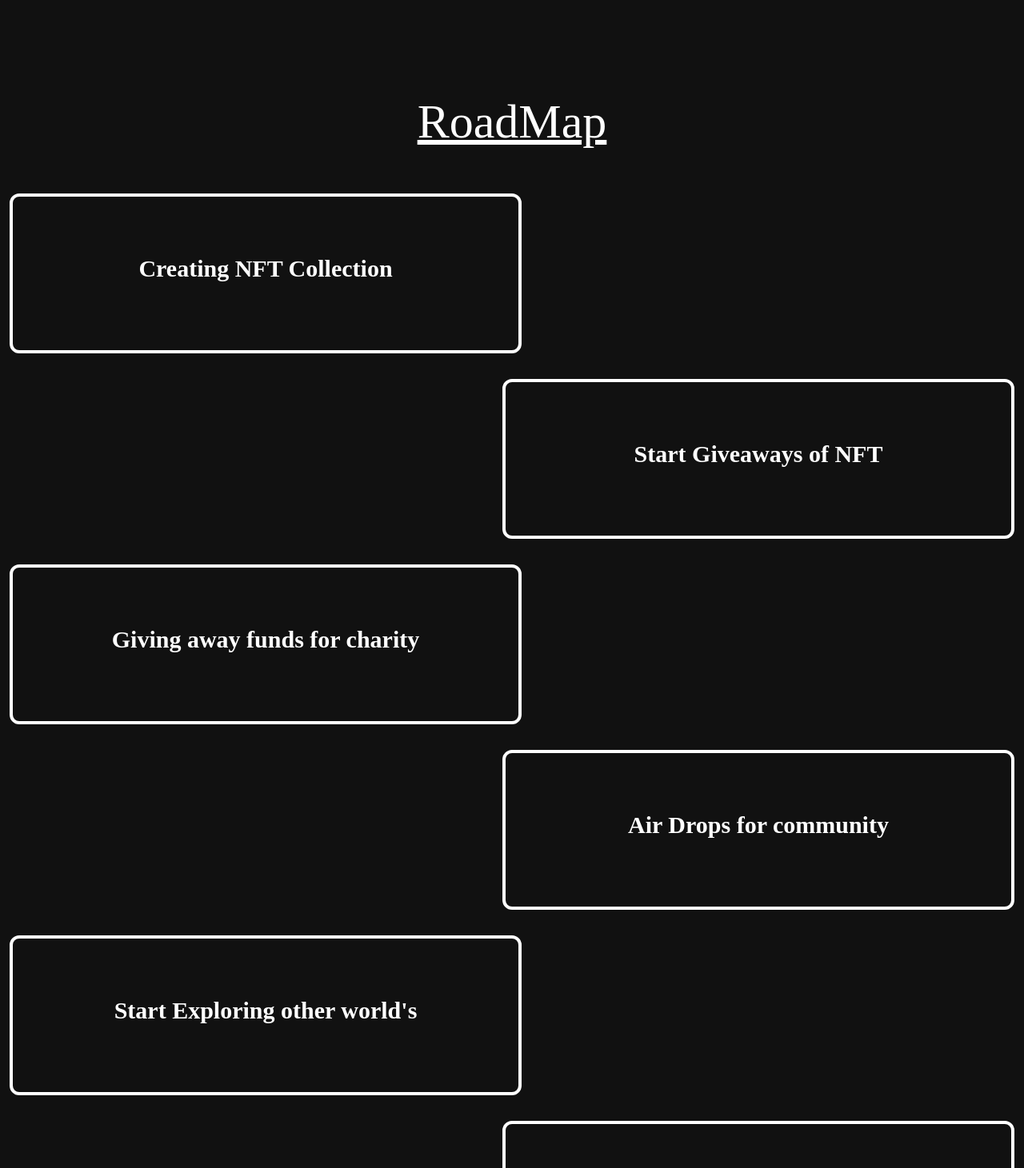
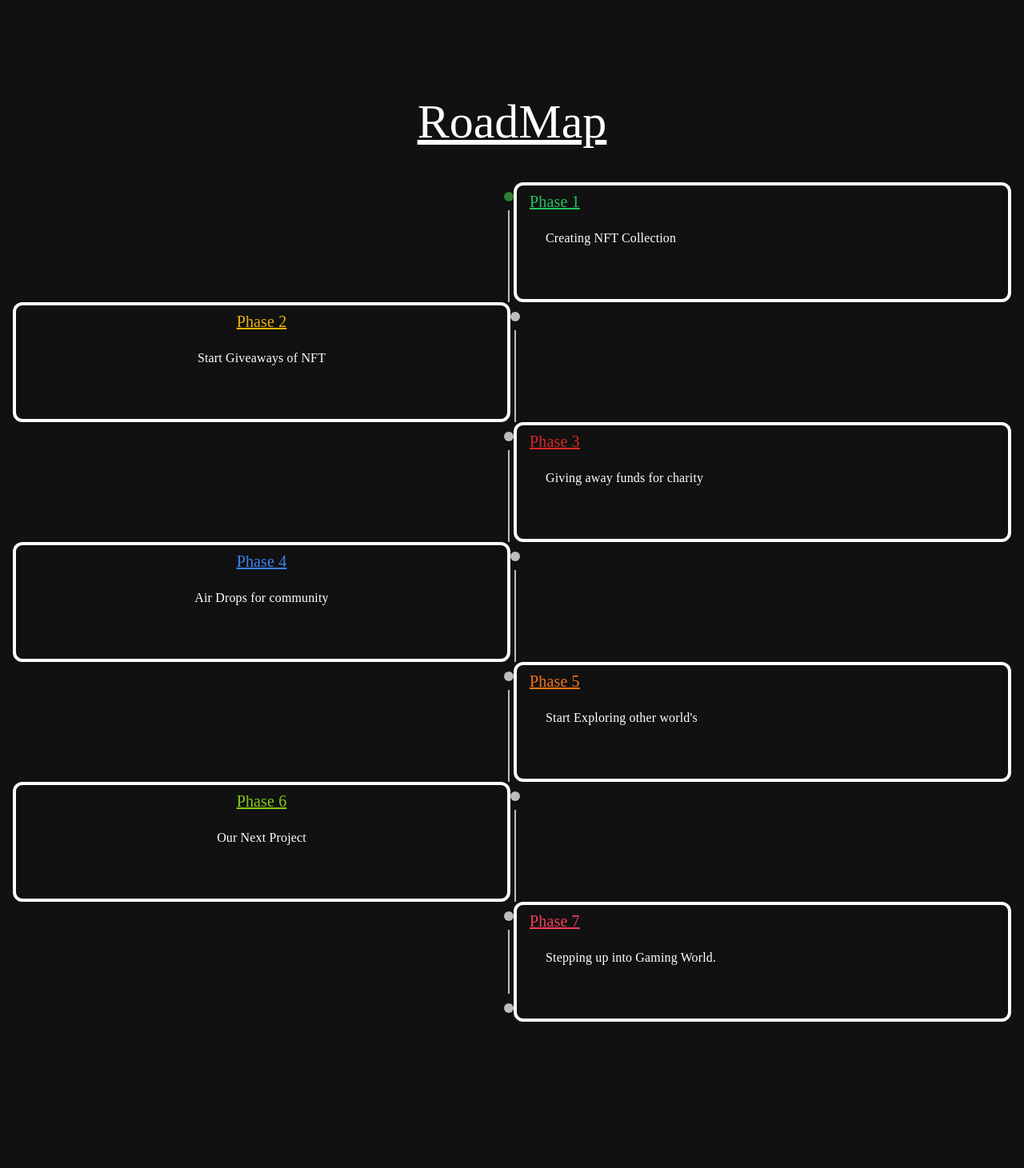
Before and after one commit to yash-0025/alien-front, a Next.js app: page / in a window 1280 px wide. Shown: the part 1340-2801 px from the top of the page at 80% size. Built offline with nearby package versions, Linux system fonts and the light colour scheme.

Commit message:
Roadmap Updated

```diff
--- a/components/Collection.jsx
+++ b/components/Collection.jsx
@@ -13,9 +13,9 @@ const Collection = () => {
         Collection
       </h1>
       <div className="flex flex-wrap justify-center md:mt-24 mt-8 md:justify-evenly">
-        <CollectionCard img="8001.png" />
-        <CollectionCard img="8008.png"/>
-        <CollectionCard img="8025.png"/>
+        <CollectionCard img="/8001.png" />
+        <CollectionCard img="/8008.png"/>
+        <CollectionCard img="/8025.png"/>
       </div>
       <div className="space-y-5 mt-5 flex flex-col items-center ">
         <p className="text-white text-3xl text-center mt-5">
--- a/components/RoadMap.jsx
+++ b/components/RoadMap.jsx
@@ -1,12 +1,20 @@
-import RoadmapCard from "./RoadmapCard"
+// import RoadmapCard from "./RoadmapCard"
+
+import RoadmapCard from "./roadmapCard"
+
+
 
 const Roadmap = () => {
   return (
-    <div id="roadmap" className="mt-16 md:space-y-3">
+    <div id="roadmap" className="mt-16 ">
       <h1 className="text-white text-center text-4xl md:text-6xl underline mb-10">
         RoadMap
       </h1>
-      <div className="flex justify-start">
+
+      <RoadmapCard />
+
+
+      {/* <div className="flex justify-start">
         <RoadmapCard content="Creating NFT Collection" />
       </div>
       <div className="flex justify-end">
@@ -26,7 +34,7 @@ const Roadmap = () => {
       </div>
       <div className="flex justify-start">
         <RoadmapCard content="Stepping up into Gaming World." />
-      </div>
+      </div> */}
     </div>
   )
 }
--- a/components/RoadmapCard.jsx
+++ b/components/RoadmapCard.jsx
@@ -1,10 +1,100 @@
+import {
+  Timeline,
+  TimelineItem,
+  TimelineConnector,
+  TimelineDot,
+  TimelineContent,
+  TimelineSeparator
+} from '@mui/lab'
 
+const RoadmapCard = () => {
+  return (
+    <Timeline position="alternate">
 
-const RoadmapCard = (props) => {
-  return (
-      <div className=" w-10/12 md:w-1/2 h-[150px] md:h-[200px] border-4 text-white text-center font-bold text-3xl p-2 border-white mt-5  rounded-xl mx-auto md:mx-3">
-          <p className="py-7 md:py-16 "> {props.content} </p>
-      </div>
+      <TimelineItem >
+        <TimelineSeparator>
+          <TimelineDot color='success' />
+          <TimelineConnector/>
+        </TimelineSeparator>
+        <TimelineContent
+          className="  md:h-[150px]  border-4 text-white text-center font-bold md:text-3xl border-white mt-5  rounded-xl  ">
+          <p className="md:text-xl text-green-500 underline">Phase 1</p>
+          <p className="p-5">Creating NFT Collection</p>
+        </TimelineContent>
+      </TimelineItem>
+
+      <TimelineItem >
+        <TimelineSeparator>
+          <TimelineDot   />
+          <TimelineConnector />
+        </TimelineSeparator>
+        <TimelineContent className="  md:h-[150px]  border-4 text-white text-center font-bold md:text-3xl  border-white mt-5  rounded-xl  ">
+          <p className="md:text-xl text-yellow-500 underline text-center">Phase 2</p>
+          <p className="p-5 text-center">Start Giveaways of NFT</p>
+        </TimelineContent>
+      </TimelineItem>
+
+      <TimelineItem >
+        <TimelineSeparator>
+          <TimelineDot  />
+          <TimelineConnector/>
+        </TimelineSeparator>
+        <TimelineContent
+          className="  md:h-[150px]  border-4 text-white text-center font-bold md:text-3xl border-white mt-5  rounded-xl  ">
+          <p className="md:text-xl text-red-600 underline">Phase 3</p>
+          <p className="p-5">Giving away funds for charity</p>
+        </TimelineContent>
+      </TimelineItem>
+
+      <TimelineItem >
+        <TimelineSeparator>
+          <TimelineDot  />
+          <TimelineConnector/>
+        </TimelineSeparator>
+        <TimelineContent
+          className="  md:h-[150px]  border-4 text-white text-center font-bold md:text-3xl border-white mt-5  rounded-xl  ">
+          <p className="md:text-xl text-blue-500 underline text-center">Phase 4</p>
+          <p className="p-5 text-center">Air Drops for community</p>
+        </TimelineContent>
+      </TimelineItem>
+
+      <TimelineItem >
+        <TimelineSeparator>
+          <TimelineDot   />
+          <TimelineConnector/>
+        </TimelineSeparator>
+        <TimelineContent
+          className="  md:h-[150px]  border-4 text-white text-center font-bold md:text-3xl border-white mt-5  rounded-xl  ">
+          <p className="md:text-xl text-orange-500 underline">Phase 5</p>
+          <p className="p-5">Start Exploring other world's</p>
+        </TimelineContent>
+      </TimelineItem>
+
+      <TimelineItem >
+        <TimelineSeparator>
+          <TimelineDot   />
+          <TimelineConnector/>
+        </TimelineSeparator>
+        <TimelineContent
+          className="  md:h-[150px]  border-4 text-white text-center font-bold md:text-3xl border-white mt-5  rounded-xl  ">
+          <p className="md:text-xl text-lime-500 underline text-center">Phase 6</p>
+          <p className="p-5 text-center">Our Next Project</p>
+        </TimelineContent>
+      </TimelineItem>
+
+      <TimelineItem >
+        <TimelineSeparator>
+          <TimelineDot   />
+          <TimelineConnector/>
+          <TimelineDot />
+        </TimelineSeparator>
+        <TimelineContent
+          className="  md:h-[150px]  border-4 text-white text-center font-bold md:text-3xl border-white mt-5  rounded-xl  ">
+          <p className="md:text-xl text-rose-500 underline">Phase 7</p>
+          <p className="p-5">Stepping up into Gaming World.</p>
+        </TimelineContent>
+      </TimelineItem>
+    </Timeline>
   )
 }
 
--- a/components/Team.jsx
+++ b/components/Team.jsx
@@ -6,13 +6,13 @@ const Team = () => {
         <div className="text-white flex-row  space-y-4 mb-10" id="team">
             <h1 className="p-4 text-center font-semibold text-3xl md:text-6xl underline">Meet the Team</h1>
       <div className="sec1 md:flex">
-        <TeamCard name="GB" post="C.E.O"  img="3.png"  />
-        <TeamCard name="GB" post="Manager" img="8047.png" />
-        <TeamCard name="GB" post="Artist" img="5005.png" />
+        <TeamCard name="GB" post="C.E.O"  img="/3.png"  />
+        <TeamCard name="GB" post="Manager" img="/8047.png" />
+        <TeamCard name="GB" post="Artist" img="/5005.png" />
       </div>
       <div className="sec2 md:flex ">
-        <TeamCard name="GB" post="Community & Business" img="8072.png" />
-        <TeamCard name="GB" post="Website Developer" img="5019.png" />
+        <TeamCard name="GB" post="Community & Business" img="/8072.png" />
+        <TeamCard name="GB" post="Website Developer" img="/5019.png" />
       </div>
     </div>
   )
--- a/components/faqData.js
+++ b/components/faqData.js
@@ -1,3 +1,4 @@
+/* eslint-disable react/jsx-key */
 import React, { useState } from "react";
 import Faq from "./Faq";
 
```
Also changed, not shown: components/CollectionCard.jsx (+12 -2 lines), components/TeamCard.jsx (+14 -7 lines), package.json (+6 -1 lines), 1 other file (tests, documents, lock files or other folders).
